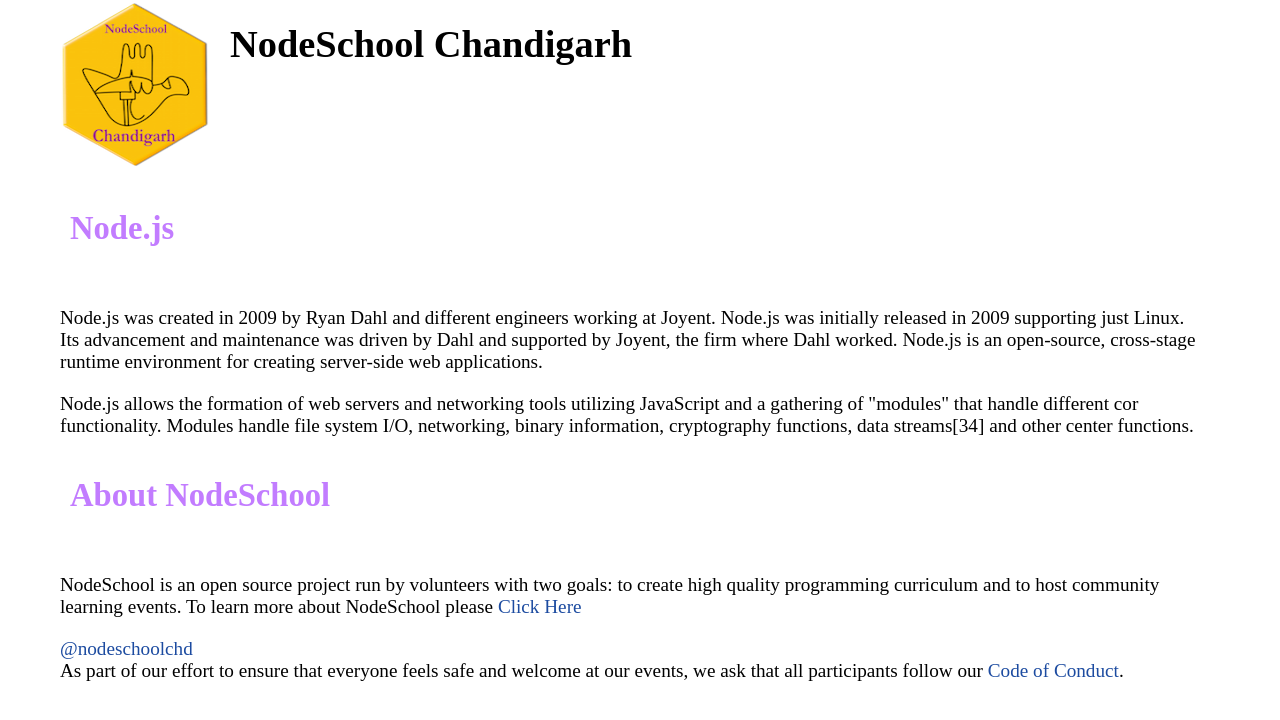
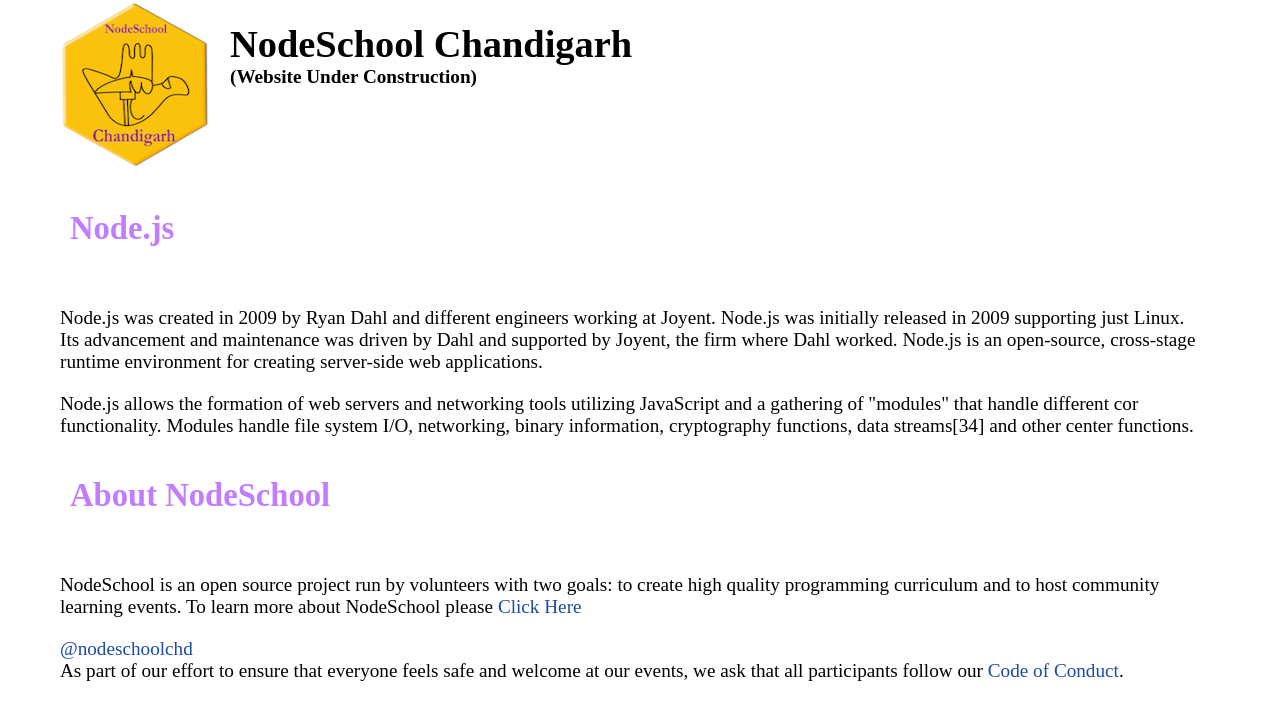
Before and after one commit to nodeschool/chandigarh, a plain HTML site: page index.html in a window 1280 px wide. Drawn offline with Linux system fonts and the light colour scheme.

Commit message:
Update index.html

```diff
--- a/index.html
+++ b/index.html
@@ -10,7 +10,7 @@
 		<div class="grid">
 			<img class="wide-25 logo" src="./images/nodeschool-chd.png" /><br>
 			<h1 class="wide-50">NodeSchool Chandigarh</h1>
-
+			<h4 class="wide-50">(Website Under Construction)</h4>
 			<section class="wide-100">
 				<h2>Node.js</h2>
 				<p class="top-pad-1">
```
